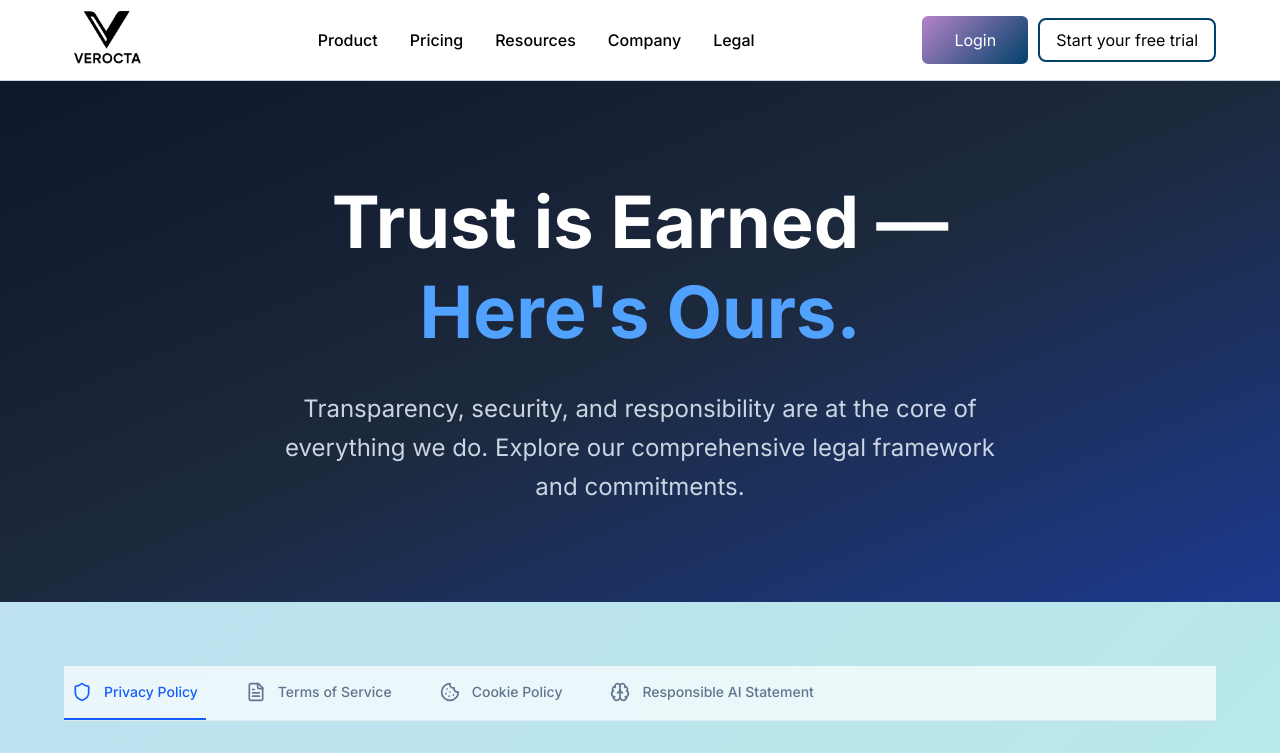
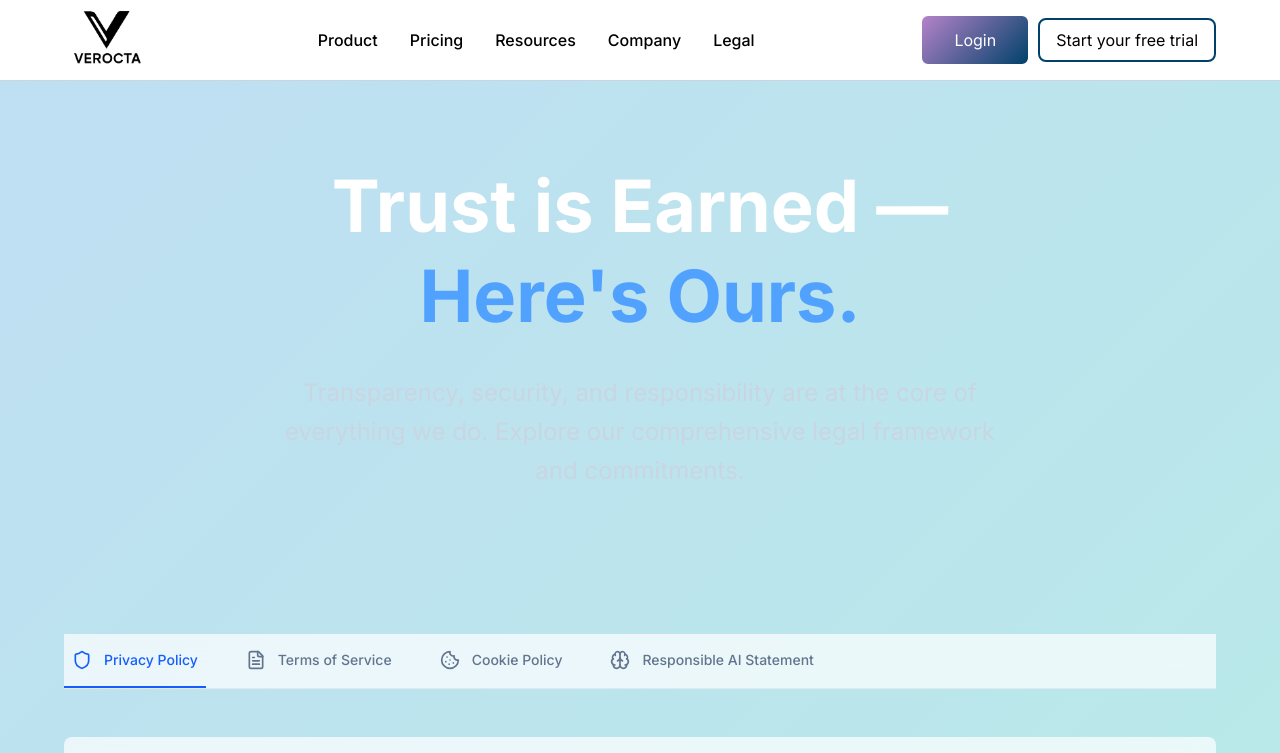
Before and after one commit to saif1431/Verocta, a React (Vite) app: page /Legal in a window 1280 px wide. Shown: the top 753 px of the page. Built offline with nearby package versions, Linux system fonts and the light colour scheme.

Commit message:
Update Legal.jsx
Change Color

```diff
--- a/src/pages/Legal.jsx
+++ b/src/pages/Legal.jsx
@@ -154,7 +154,7 @@ export default function Legal() {
 
   return (
     <div className="min-h-screen ">
-      <section className="relative bg-gradient-to-br from-slate-900 via-slate-800 to-blue-900 py-24 px-4">
+      <section className="relative  py-20 px-4">
         <div className="max-w-6xl mx-auto">
           <motion.div
             initial={{ opacity: 0, y: 30 }}
```
